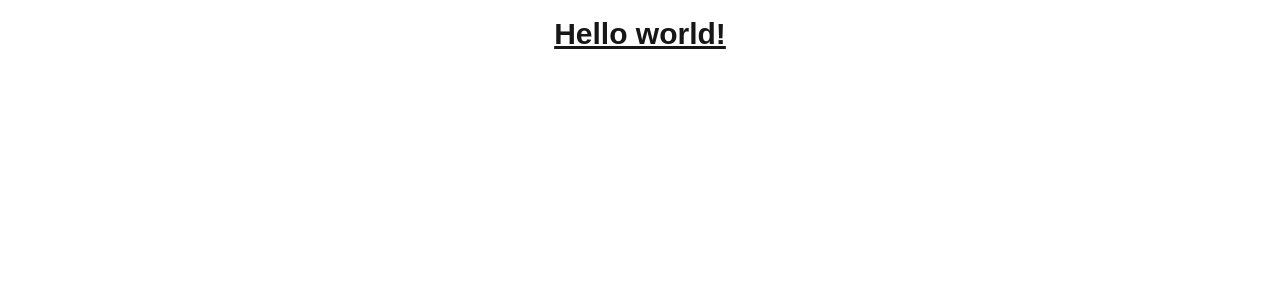
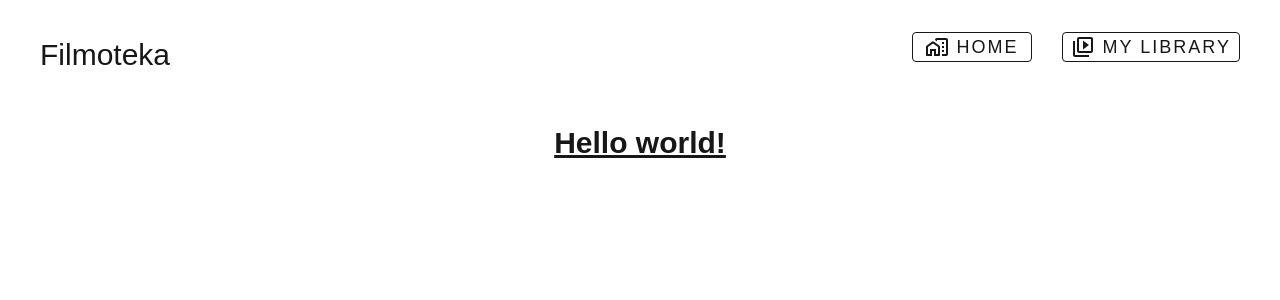
Before and after one commit to KsanaSal/bt-anime-final-project, a Next.js app: page / in a window 1280 px wide. Shown: the top 300 px of the page. Built offline with nearby package versions, Linux system fonts and the light colour scheme.

Commit message:
added icons and header component

```diff
--- /dev/null
+++ b/app/assets/icons/HomeIcon.tsx
@@ -0,0 +1,18 @@
+const HomeIcon = (props: any) => {
+    return (
+        <svg
+            width="24"
+            height="24"
+            viewBox="0 0 24 24"
+            fill="none"
+            xmlns="http://www.w3.org/2000/svg"
+            {...props}
+        >
+            <path
+                d="M17 9H19V7H17V9ZM17 13H19V11H17V13ZM17 17H19V15H17V17ZM17 21V19H21V5H12V6.4L10 4.95C10 4.41667 10.196 3.95833 10.588 3.575C10.98 3.19167 11.4507 3 12 3H21C21.55 3 22.021 3.196 22.413 3.588C22.805 3.98 23.0007 4.45067 23 5V19C23 19.55 22.804 20.021 22.412 20.413C22.02 20.805 21.5493 21.0007 21 21H17ZM1 20V12.025C1 11.6917 1.075 11.3833 1.225 11.1C1.375 10.8167 1.58334 10.5833 1.85 10.4L6.85 6.825C7.2 6.575 7.58334 6.45 8 6.45C8.41667 6.45 8.8 6.575 9.15 6.825L14.15 10.4C14.4167 10.5833 14.625 10.8167 14.775 11.1C14.925 11.3833 15 11.6917 15 12.025V20C15 20.2833 14.904 20.521 14.712 20.713C14.52 20.905 14.2827 21.0007 14 21H9V16H7V21H2C1.71667 21 1.479 20.904 1.287 20.712C1.095 20.52 0.999337 20.2827 1 20ZM3 19H5V14H11V19H13V12L8 8.45L3 12V19Z"
+                fill="currentColor"
+            />
+        </svg>
+    );
+};
+export default HomeIcon;
--- /dev/null
+++ b/app/assets/icons/LibraryIcon.tsx
@@ -0,0 +1,18 @@
+const LibraryIcon = (props: any) => {
+    return (
+        <svg
+            width="24"
+            height="24"
+            viewBox="0 0 24 24"
+            fill="none"
+            xmlns="http://www.w3.org/2000/svg"
+            {...props}
+        >
+            <path
+                d="M4 6H2V20C2 21.1 2.9 22 4 22H18V20H4V6ZM20 2H8C6.9 2 6 2.9 6 4V16C6 17.1 6.9 18 8 18H20C21.1 18 22 17.1 22 16V4C22 2.9 21.1 2 20 2ZM20 16H8V4H20V16ZM12 5.5V14.5L18 10L12 5.5Z"
+                fill="currentColor"
+            />
+        </svg>
+    );
+};
+export default LibraryIcon;
--- /dev/null
+++ b/app/assets/icons/SearchIcon.tsx
@@ -0,0 +1,18 @@
+const SearchIcon = (props: any) => {
+    return (
+        <svg
+            width="24"
+            height="24"
+            viewBox="0 0 24 24"
+            fill="none"
+            xmlns="http://www.w3.org/2000/svg"
+            {...props}
+        >
+            <path
+                d="M19.6 21L13.3 14.7C12.8 15.1 12.225 15.4167 11.575 15.65C10.925 15.8833 10.2333 16 9.5 16C7.68333 16 6.146 15.3707 4.888 14.112C3.63 12.8533 3.00067 11.316 3 9.5C3 7.68333 3.62933 6.146 4.888 4.888C6.14667 3.63 7.684 3.00067 9.5 3C11.3167 3 12.854 3.62933 14.112 4.888C15.37 6.14667 15.9993 7.684 16 9.5C16 10.2333 15.8833 10.925 15.65 11.575C15.4167 12.225 15.1 12.8 14.7 13.3L21 19.6L19.6 21ZM9.5 14C10.75 14 11.8127 13.5623 12.688 12.687C13.5633 11.8117 14.0007 10.7493 14 9.5C14 8.25 13.5623 7.18733 12.687 6.312C11.8117 5.43667 10.7493 4.99933 9.5 5C8.25 5 7.18733 5.43767 6.312 6.313C5.43667 7.18833 4.99933 8.25067 5 9.5C5 10.75 5.43767 11.8127 6.313 12.688C7.18833 13.5633 8.25067 14.0007 9.5 14ZM8 12V7L12 9.5L8 12Z"
+                fill="currentColor"
+            />
+        </svg>
+    );
+};
+export default SearchIcon;
--- /dev/null
+++ b/app/assets/icons/UserIcon.tsx
@@ -0,0 +1,19 @@
+const UserIcon = (props: any) => {
+    return (
+        <svg
+            width="24"
+            height="24"
+            viewBox="0 0 24 24"
+            fill="none"
+            xmlns="http://www.w3.org/2000/svg"
+            {...props}
+        >
+            <path
+                d="M3.783 2.826L12 1L20.217 2.826C20.4391 2.87536 20.6377 2.99897 20.78 3.1764C20.9224 3.35384 21 3.57452 21 3.802V13.789C20.9999 14.7767 20.756 15.7492 20.2899 16.62C19.8238 17.4908 19.1499 18.2331 18.328 18.781L12 23L5.672 18.781C4.85027 18.2332 4.17646 17.4911 3.71035 16.6205C3.24424 15.7498 3.00024 14.7776 3 13.79V3.802C3.00004 3.57452 3.07764 3.35384 3.21999 3.1764C3.36234 2.99897 3.56094 2.87536 3.783 2.826ZM5 4.604V13.789C5.00001 14.4475 5.16257 15.0957 5.47326 15.6763C5.78395 16.2568 6.23315 16.7517 6.781 17.117L12 20.597L17.219 17.117C17.7667 16.7518 18.2158 16.2571 18.5265 15.6767C18.8372 15.0964 18.9998 14.4483 19 13.79V4.604L12 3.05L5 4.604ZM12 11C11.337 11 10.7011 10.7366 10.2322 10.2678C9.76339 9.79893 9.5 9.16304 9.5 8.5C9.5 7.83696 9.76339 7.20107 10.2322 6.73223C10.7011 6.26339 11.337 6 12 6C12.663 6 13.2989 6.26339 13.7678 6.73223C14.2366 7.20107 14.5 7.83696 14.5 8.5C14.5 9.16304 14.2366 9.79893 13.7678 10.2678C13.2989 10.7366 12.663 11 12 11ZM7.527 16C7.64925 14.8993 8.17309 13.8823 8.99827 13.1437C9.82346 12.4051 10.892 11.9967 11.9995 11.9967C13.107 11.9967 14.1755 12.4051 15.0007 13.1437C15.8259 13.8823 16.3498 14.8993 16.472 16H7.527Z"
+                fill="currentColor"
+            />
+        </svg>
+    );
+};
+
+export default UserIcon;
--- /dev/null
+++ b/app/components/Header.tsx
@@ -0,0 +1,55 @@
+import Link from "next/link";
+// import LogoMovieIcon from "../assets/icons/LogoMovieIcon";
+// import SearchInput from "./assets/icons/SearchInput";
+import LibraryIcon from "../assets/icons/LibraryIcon";
+import HomeIcon from "../assets/icons/HomeIcon";
+// import ListPopular from "./ListPopular";
+// import ButtonIcon from "./Buttons/ButtonIcon";
+import UserIcon from "../assets/icons/UserIcon";
+
+const Header = () => {
+    return (
+        <header className="flex flex-col items-center max-w-screen gap-5 md:gap-[30px] bg-headerPatternMob md:bg-headerPatternTab lg:bg-headerPatternDes bg-no-repeat bg-cover bg-center px-[16px] md:px-[32px] lg:px-[40px] py-4 md:py-6 lg:py-8 text-primaryLight">
+            <div className="flex justify-between gap-2 w-full">
+                <Link
+                    href={"/"}
+                    className="flex gap-[8px] items-center text-primaryLight h-max group hover:text-accent hover:scale-110 transform transition duration-200 ease-in-out"
+                >
+                    {/* <div className="flex items-center justify-center w-[30px] h-[30px] rounded-[4px] bg-primaryDarkGradient p-[4px] border border-transparent-primaryLight7 group-hover:fill-accent group-hover:shadow-boxPrimaryLight">
+                        <LogoMovieIcon className="w-[24px] h-[24px]" />
+                    </div> */}
+
+                    <h1 className="hidden md:flex text-[24px] lg:text-[30px] font-medium group-hover:text-accent group-hover:drop-shadow-textPrimaryLight">
+                        Filmoteka
+                    </h1>
+                </Link>
+                <div className="flex justify-end md:justify-between gap-2 md:gap-[30px] h-max items-center text-[12px] md:text-[14px] lg:text-[18px] tracking-[2px]">
+                    <Link
+                        href={"/"}
+                        className="rounded-[4px] bg-primaryDarkGradient p-[4px] border border-transparent-primaryLight7 font-medium uppercase px-[8px] md:px-[10px] lg:px-[12px] py-[4px] md:py-[8px] lg:py-[10px] h-[30px] flex items-center justify-center gap-2 hover:text-accent hover:scale-110 hover:shadow-boxPrimaryLight transform transition duration-200 ease-in-out"
+                    >
+                        <HomeIcon className="w-[24px] h-[24px]" />
+                        Home
+                    </Link>
+                    <Link
+                        href={"/library"}
+                        className="rounded-[4px] bg-primaryDarkGradient p-[4px] border border-transparent-primaryLight7 font-medium uppercase px-[8px] py-[4px] h-[30px] flex items-center justify-center gap-2 hover:text-accent hover:scale-110 hover:shadow-boxPrimaryLight transform transition duration-200 ease-in-out"
+                    >
+                        <LibraryIcon className="w-[24px] h-[24px]" />
+                        My library
+                    </Link>
+                    {/* <ButtonIcon
+                        border="border"
+                        borderColor="border-transparent-primaryLight7"
+                        bgColor="bg-primaryDarkGradient"
+                        icon={<UserIcon className="w-[24px] h-[24px]" />}
+                    /> */}
+                </div>
+            </div>
+            {/* <SearchInput /> */}
+            {/* <ListPopular /> */}
+        </header>
+    );
+};
+
+export default Header;
--- a/app/layout.tsx
+++ b/app/layout.tsx
@@ -1,6 +1,7 @@
 import type { Metadata } from "next";
 import { Geist, Geist_Mono } from "next/font/google";
 import "./globals.css";
+import Header from "./components/Header";
 
 const geistSans = Geist({
     variable: "--font-geist-sans",
@@ -25,6 +26,7 @@ export default function RootLayout({
     return (
         <html lang="en">
             <body className="flex flex-col w-full justify-center">
+                <Header />
                 {children}
             </body>
         </html>
```
